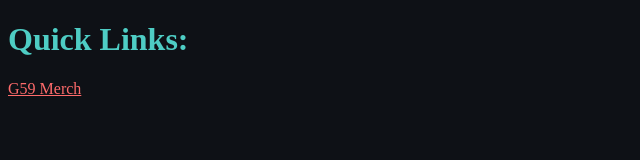
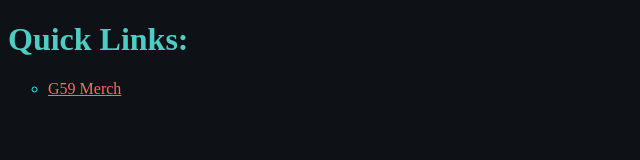
Before and after one commit to Vipth/vipth.github.io, a plain HTML site: page index.html in a window 1280 px wide. Shown: the whole page, without its empty margins (0-640 px from the left). Drawn offline with Linux system fonts and the light colour scheme.

Commit message:
Visual Update

```diff
--- a/index.html
+++ b/index.html
@@ -9,9 +9,9 @@
         <h1>
             Quick Links:
         </h1>
-        <p1>
-            <a href="https://www.g59recordsmerchandise.com/collections/all">G59 Merch</a>
-        </p1>
+        <ul>
+            <li><a href="https://www.g59recordsmerchandise.com/collections/all">G59 Merch</a></li>
+        </ul>
     </body>
 
 </html>
--- a/style.css
+++ b/style.css
@@ -9,3 +9,8 @@ h1 {
 a {
     color: #FF6B6B;
 }
+
+ul {
+    list-style-type: circle;
+    color: aqua;
+}
```
